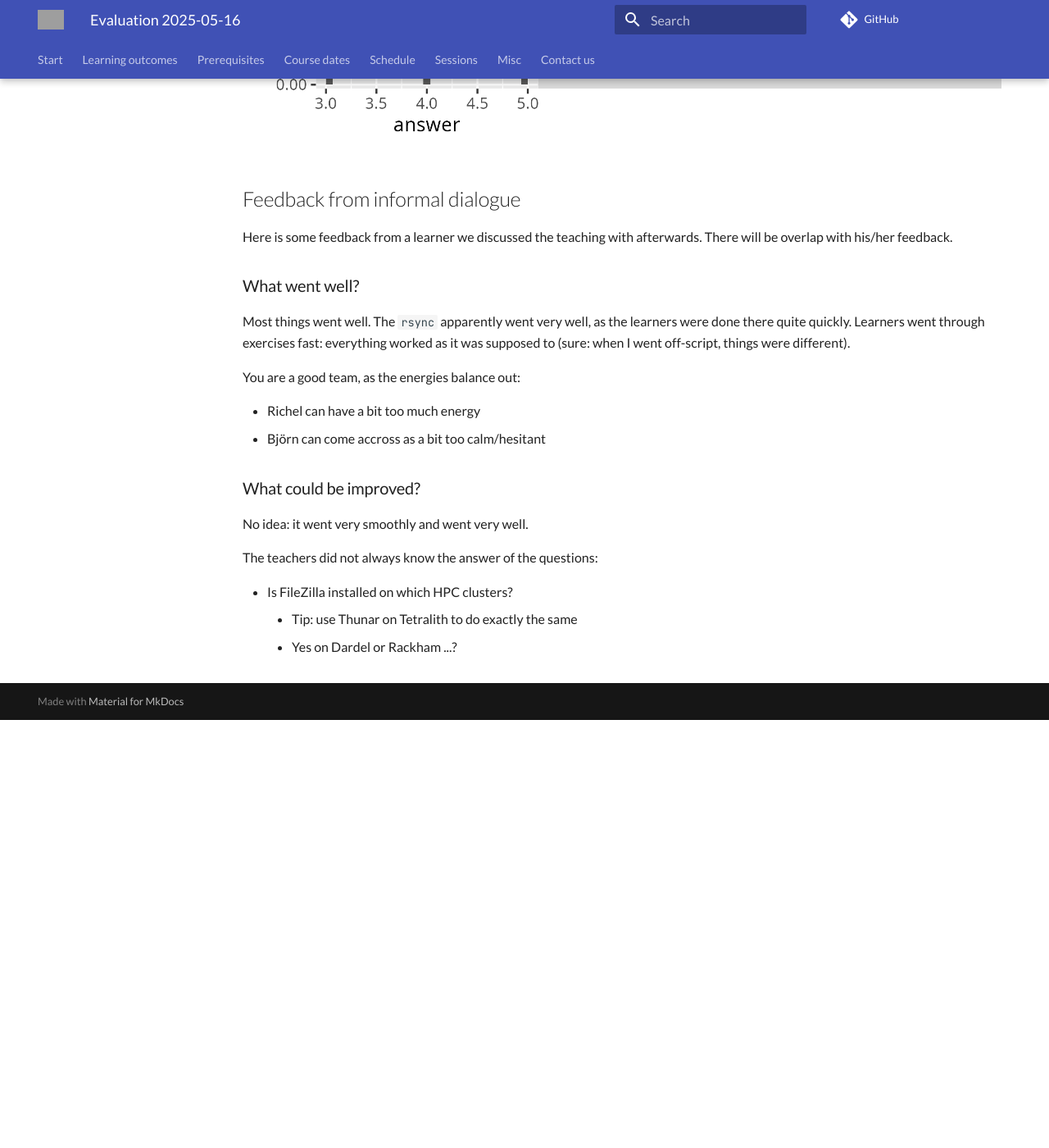
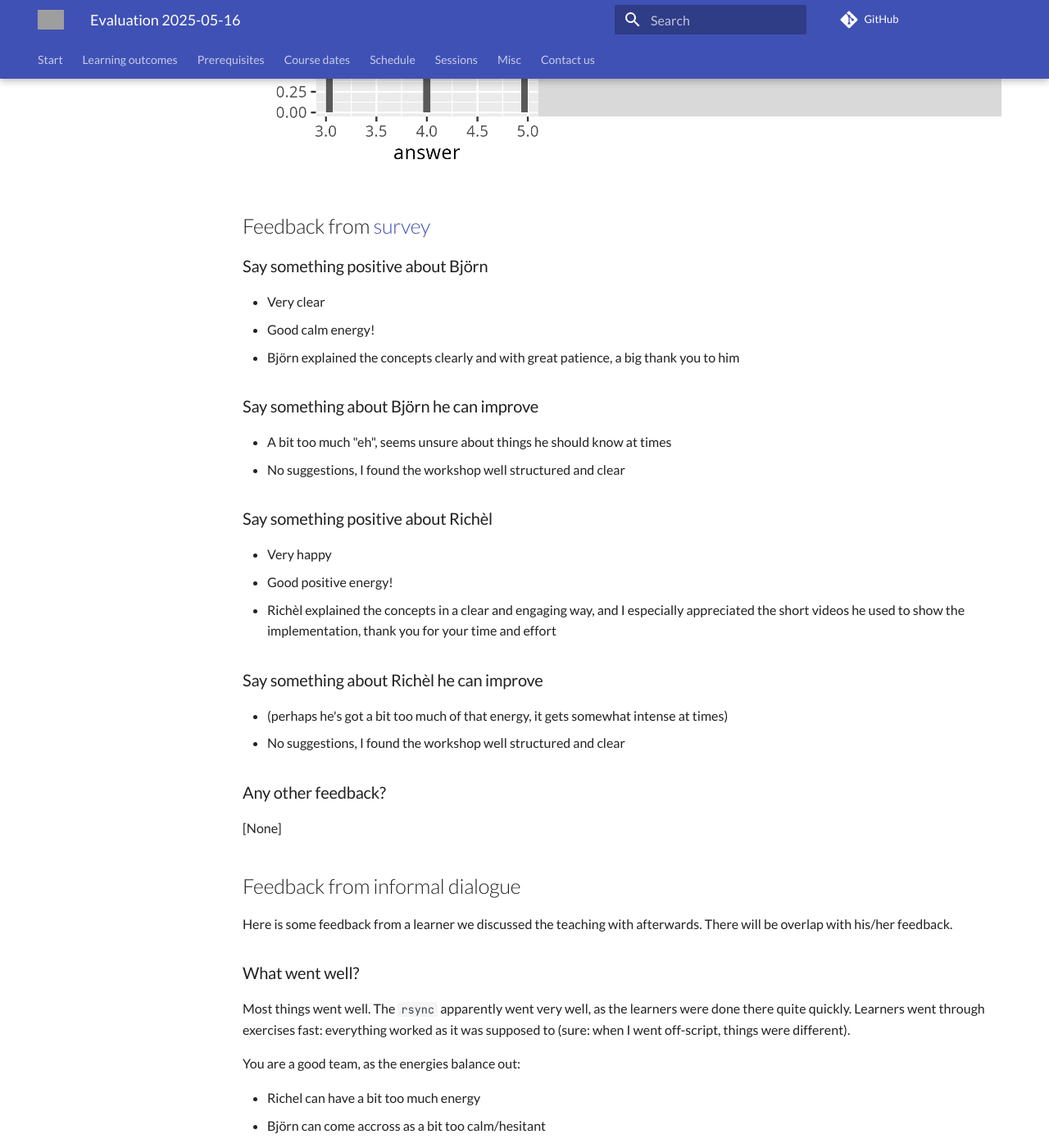
Before and after one commit to UPPMAX/naiss_file_transfer_course, an MkDocs documentation site: the page built from docs/evaluations/20250516/README.md, in a window 1280 px wide and 1400 px high, scrolled down 2997 px. Shown: the whole window at 82% size. Built offline with MkDocs 1.6.1 and Material for MkDocs 9.7.7, drawn with Linux system fonts in a browser that asks for light colours; comment, search, counter and statistics services are not loaded; before the commit the page ends 3875 px from its top, so only the background shows below that; some of the changed text lies outside the part shown; grey boxes are pictures that could not be loaded.

Commit message:
Add writtem feedback

```diff
--- a/docs/evaluations/20250516/README.md
+++ b/docs/evaluations/20250516/README.md
@@ -16,10 +16,41 @@ tags:
 - [Lesson plan](../../lesson_plans/20250516/README.md)
 - [Reflection](../../reflections/20250516/README.md)
 - [average_confidences.csv](average_confidences.csv)
+- Survey results: [.csv](survey.csv) [.xlsx](survey.xlsx)
 
 ![All confidences](all_confidences.png)
 ![Average confidence per question](average_confidences_per_question.png)
 ![Confidences per question](confidences_per_question.png)
+
+## Feedback from [survey](survey.csv)
+
+### Say something positive about Björn
+
+- Very clear
+- Good calm energy!
+- Björn explained the concepts clearly and with great patience, a big thank you to him
+
+### Say something about Björn he can improve
+
+- A bit too much "eh", seems unsure about things he should know at times
+- No suggestions, I found the workshop well structured and clear
+
+### Say something positive about Richèl
+
+- Very happy
+- Good positive energy!
+- Richèl explained the concepts in a clear and engaging way, and I especially appreciated the short videos he used to show the implementation, thank you for your time and effort
+
+### Say something about Richèl he can improve
+
+- (perhaps he's got a bit too much of that energy, it gets somewhat intense at times)
+- No suggestions, I found the workshop well structured and clear
+
+
+### Any other feedback?
+
+[None]
+
 
 ## Feedback from informal dialogue
 
```
